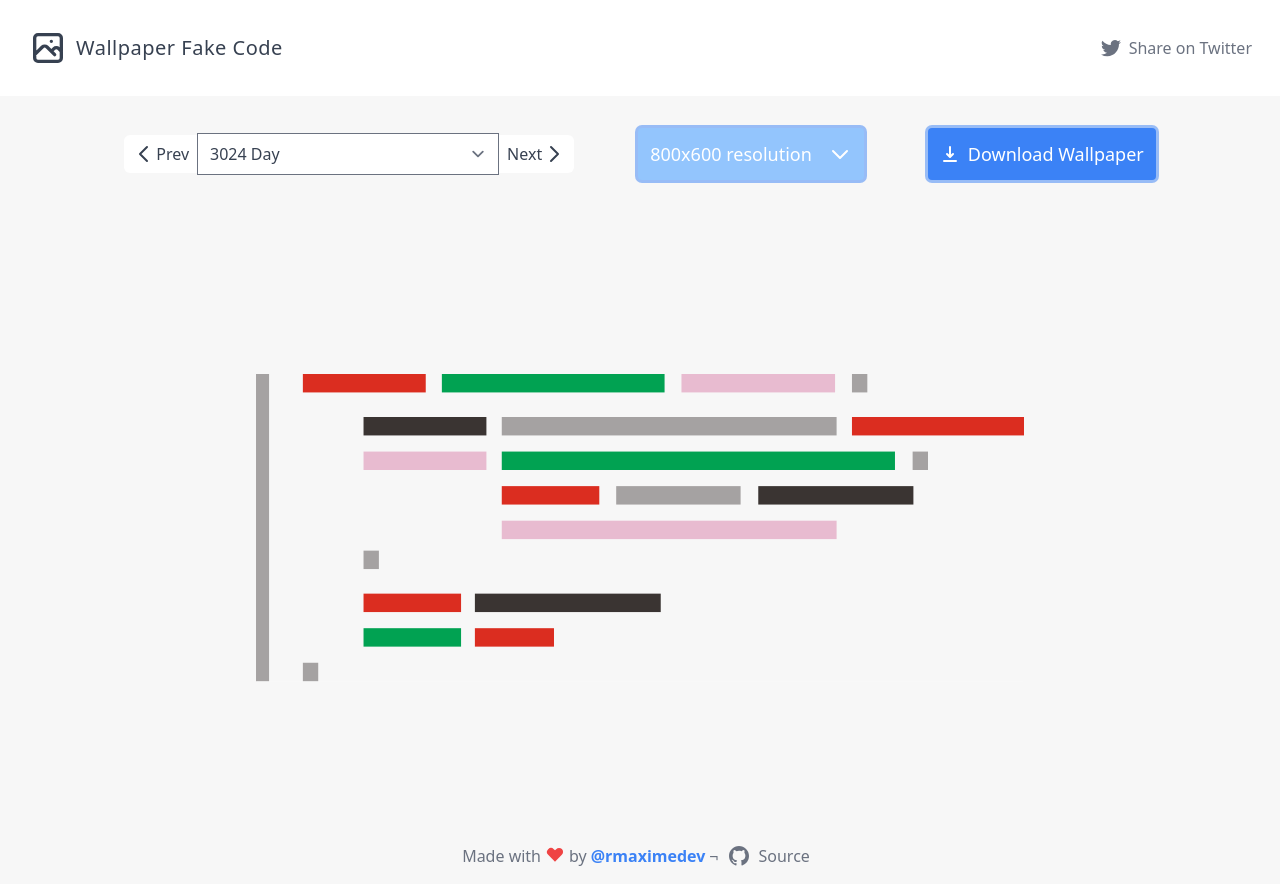
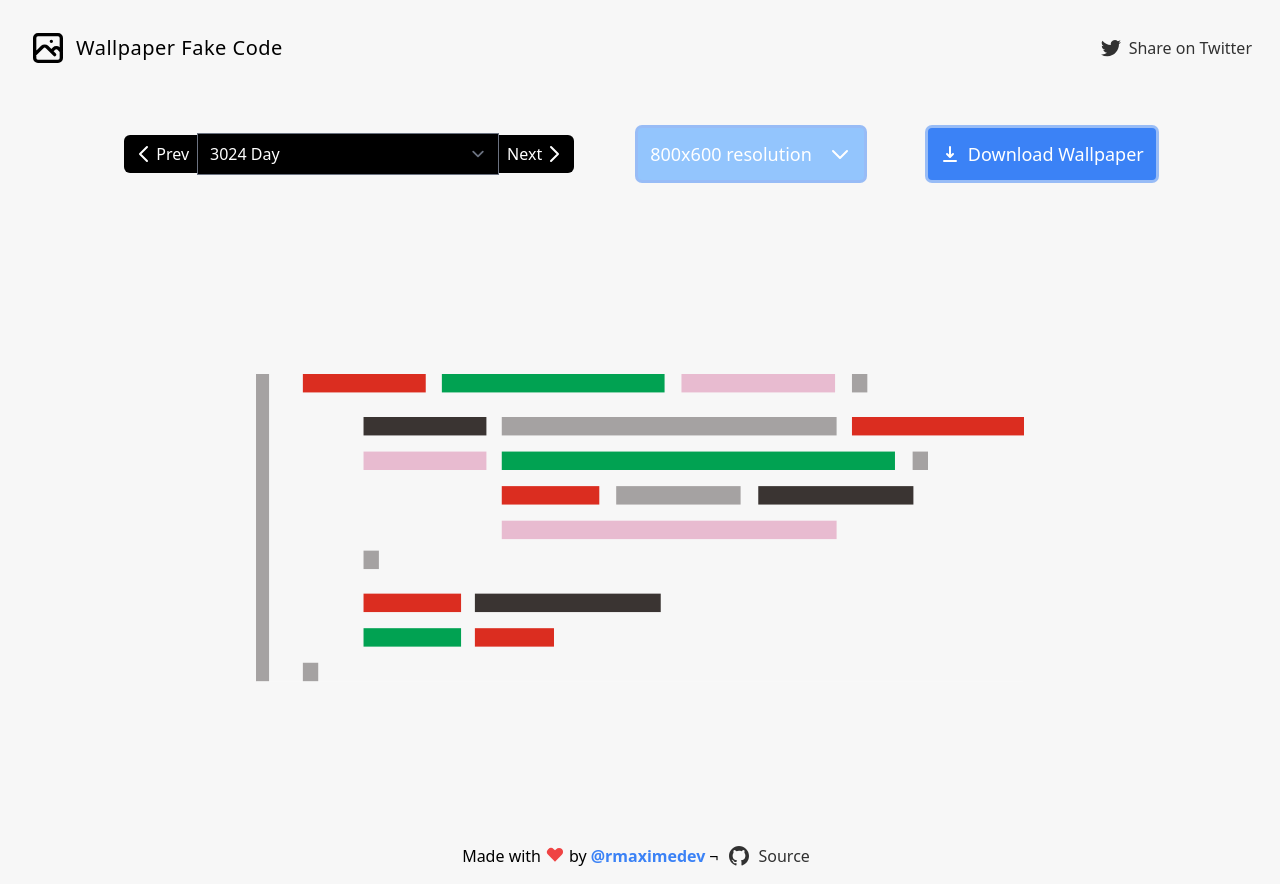
Before and after one commit to zyhou/wallpaper-fake-code, a React (Vite) app: page / in a window 1280 px wide. Built offline with nearby package versions, Linux system fonts and the light colour scheme.

Commit message:
better integration color

```diff
--- a/src/ActionButtons.tsx
+++ b/src/ActionButtons.tsx
@@ -145,7 +145,11 @@ export function ActionButtons({ theme, setTheme }: Properties): React.ReactEleme
                 </div>
             </section>
             {showResolution && (
-                <section className="bg-white flex flex-col items-center py-8 mb-12">
+                <section
+                    className={`${
+                        theme.isDark ? `bg-white text-black` : `bg-black text-white`
+                    } flex flex-col items-center py-8 mb-12`}
+                >
                     <p className="mb-5 font-bold">Pick a resolution</p>
                     <p className="mb-2">
                         Your screen resolution is{' '}
--- a/src/App.tsx
+++ b/src/App.tsx
@@ -18,6 +18,7 @@ export function App(): React.ReactElement {
         brightRed: '#e8bbd0',
         brightGreen: '#3a3432',
         background: '#f7f7f7',
+        isDark: false,
     });
 
     const [twitterUrl, setTwitterUrl] = React.useState<string>(
@@ -34,15 +35,13 @@ export function App(): React.ReactElement {
 
     return (
         <div
-            className="flex flex-col min-h-screen antialiased text-gray-500"
+            className={`flex flex-col min-h-screen antialiased ${
+                theme.isDark ? `text-white` : `text-black`
+            }`}
             style={{ backgroundColor: theme.background }}
         >
-            <header className="bg-white">
-                <div className="container mx-auto flex flex-wrap p-5 flex-col md:flex-row items-center">
-                    <a
-                        href="/"
-                        className="flex title-font font-medium items-center mb-4 md:mb-0 text-gray-700 hover:text-gray-900"
-                    >
+            <header className="container mx-auto flex flex-wrap p-5 flex-col md:flex-row items-center">
+                <a href="/" className="flex title-font font-medium items-center mb-4 md:mb-0">
                     <svg
                         xmlns="http://www.w3.org/2000/svg"
                         className="w-14 h-14 p-2"
@@ -64,7 +63,7 @@ export function App(): React.ReactElement {
                         href={twitterUrl}
                         target="_blank"
                         rel="noopener noreferrer"
-                            className="flex items-center mr-2 hover:text-gray-600"
+                        className="flex items-center mr-2 opacity-80 hover:opacity-100"
                     >
                         <svg width="20" height="20" fill="currentColor" className="mr-2">
                             <path d="M6.29 18.251c7.547 0 11.675-6.253 11.675-11.675 0-.178 0-.355-.012-.53A8.348 8.348 0 0020 3.92a8.19 8.19 0 01-2.357.646 4.118 4.118 0 001.804-2.27 8.224 8.224 0 01-2.605.996 4.107 4.107 0 00-6.993 3.743 11.65 11.65 0 01-8.457-4.287 4.106 4.106 0 001.27 5.477A4.073 4.073 0 01.8 7.713v.052a4.105 4.105 0 003.292 4.022 4.095 4.095 0 01-1.853.07 4.108 4.108 0 003.834 2.85A8.233 8.233 0 010 16.407a11.616 11.616 0 006.29 1.84"></path>
@@ -72,7 +71,6 @@ export function App(): React.ReactElement {
                         <p>Share on Twitter</p>
                     </a>
                 </nav>
-                </div>
             </header>
             <main className="flex-grow mt-8">
                 <ActionButtons theme={theme} setTheme={setTheme} />
@@ -115,7 +113,7 @@ export function App(): React.ReactElement {
                     href="https://github.com/zyhou/wallpaper-fake-code"
                     target="_blank"
                     rel="noopener noreferrer"
-                    className="flex items-center mx-2 hover:text-gray-600"
+                    className="flex items-center mx-2 opacity-80 hover:opacity-100"
                 >
                     <svg width="24" height="24" fill="currentColor" className="mr-2">
                         <path
--- a/src/SelectThemes.tsx
+++ b/src/SelectThemes.tsx
@@ -94,10 +94,12 @@ export function SelectThemes({ theme, setTheme }: Properties): React.ReactElemen
     });
 
     return (
-        <div className="font-medium text-gray-700 flex">
+        <div className={`font-medium flex ${theme.isDark ? `text-black` : `text-white`}`}>
             <button
                 onClick={handleOnPrevTheme}
-                className="flex items-center rounded-l-md px-2 my-0.5 transition duration-300 ease-in-out focus:outline-none focus:shadow-outline bg-white hover:bg-gray-100"
+                className={`flex items-center rounded-l-md px-2 my-0.5 transition duration-300 ease-in-out focus:outline-none focus:shadow-outline ${
+                    theme.isDark ? `bg-white` : `bg-black`
+                }`}
             >
                 <svg
                     xmlns="http://www.w3.org/2000/svg"
@@ -115,7 +117,11 @@ export function SelectThemes({ theme, setTheme }: Properties): React.ReactElemen
                 </svg>
                 Prev
             </button>
-            <select className="cursor-pointer w-full" value={theme.name} onChange={handleOnChange}>
+            <select
+                className={`cursor-pointer w-full ${theme.isDark ? `bg-white` : `bg-black`}`}
+                value={theme.name}
+                onChange={handleOnChange}
+            >
                 {themes &&
                     themes.map((theme: Theme) => {
                         return (
@@ -127,7 +133,9 @@ export function SelectThemes({ theme, setTheme }: Properties): React.ReactElemen
             </select>
             <button
                 onClick={handleOnNextTheme}
-                className="flex items-center rounded-r-md px-2 my-0.5 transition duration-300 ease-in-out focus:outline-none focus:shadow-outline bg-white hover:bg-gray-100"
+                className={`flex items-center rounded-r-md px-2 my-0.5 transition duration-300 ease-in-out focus:outline-none focus:shadow-outline ${
+                    theme.isDark ? `bg-white` : `bg-black`
+                }`}
             >
                 Next
                 <svg
--- a/src/types.ts
+++ b/src/types.ts
@@ -6,6 +6,7 @@ export type Theme = {
     green: string;
     brightGreen: string;
     white: string;
+    isDark: boolean;
 };
 
 export type Themes = Theme[];
```
Also changed, not shown: src/themes.json. Lines whose indentation alone changed are shown as unchanged.
